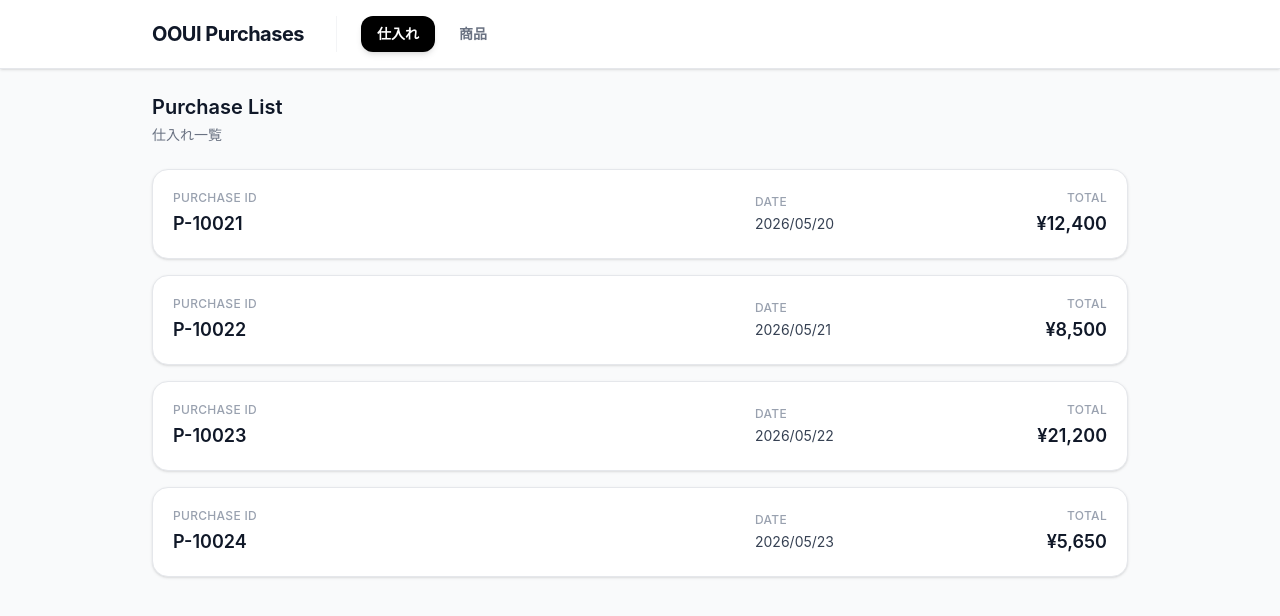
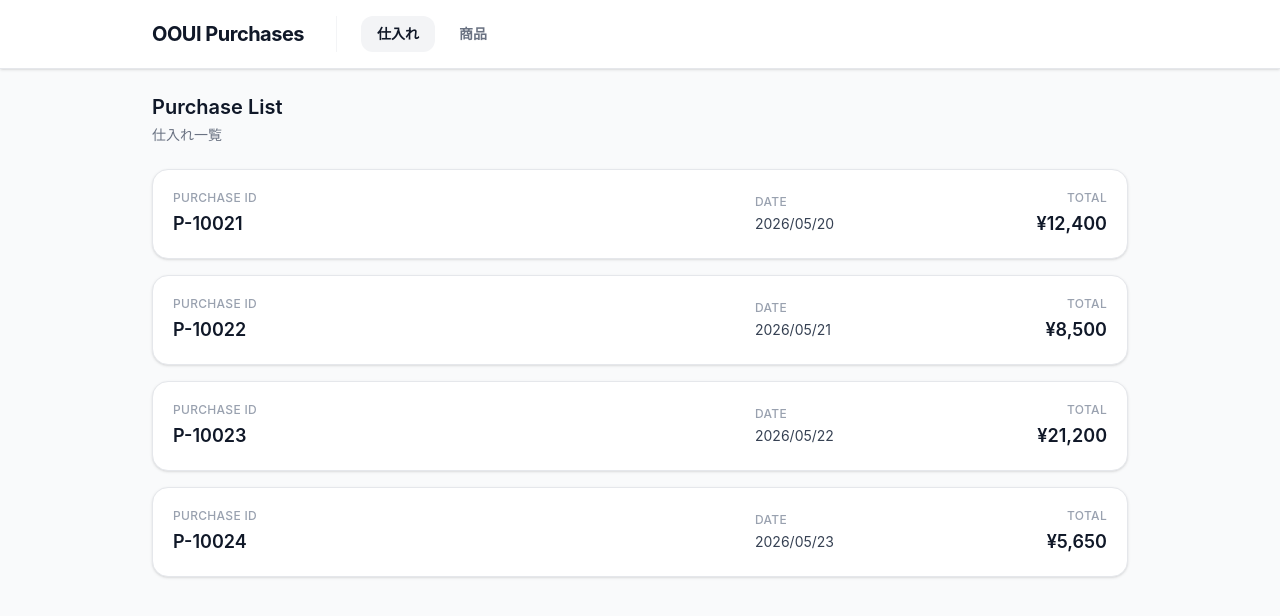
Before and after one commit to meta77/ooui-purchase-app, a Vue app: page /purchases in a window 1280 px wide. Shown: the top 616 px of the page. Built offline with nearby package versions, Linux system fonts and the light colour scheme.

Commit message:
style: adjust navigation active state to use a lighter background

```diff
--- a/src/views/AppLayout.vue
+++ b/src/views/AppLayout.vue
@@ -10,14 +10,14 @@
             <router-link
               to="/purchases"
               class="text-sm font-semibold px-4 py-2 rounded-xl transition-all duration-200"
-              :class="[ $route.path.startsWith('/purchases') ? 'bg-black text-white shadow-md' : 'text-gray-500 hover:bg-gray-100 hover:text-gray-900' ]"
+              :class="[ $route.path.startsWith('/purchases') ? 'bg-gray-100 text-gray-900' : 'text-gray-500 hover:bg-gray-50 hover:text-gray-900' ]"
             >
               仕入れ
             </router-link>
             <router-link
               to="/products"
               class="text-sm font-semibold px-4 py-2 rounded-xl transition-all duration-200"
-              :class="[ $route.path.startsWith('/products') ? 'bg-black text-white shadow-md' : 'text-gray-500 hover:bg-gray-100 hover:text-gray-900' ]"
+              :class="[ $route.path.startsWith('/products') ? 'bg-gray-100 text-gray-900' : 'text-gray-500 hover:bg-gray-50 hover:text-gray-900' ]"
             >
               商品
             </router-link>
```
